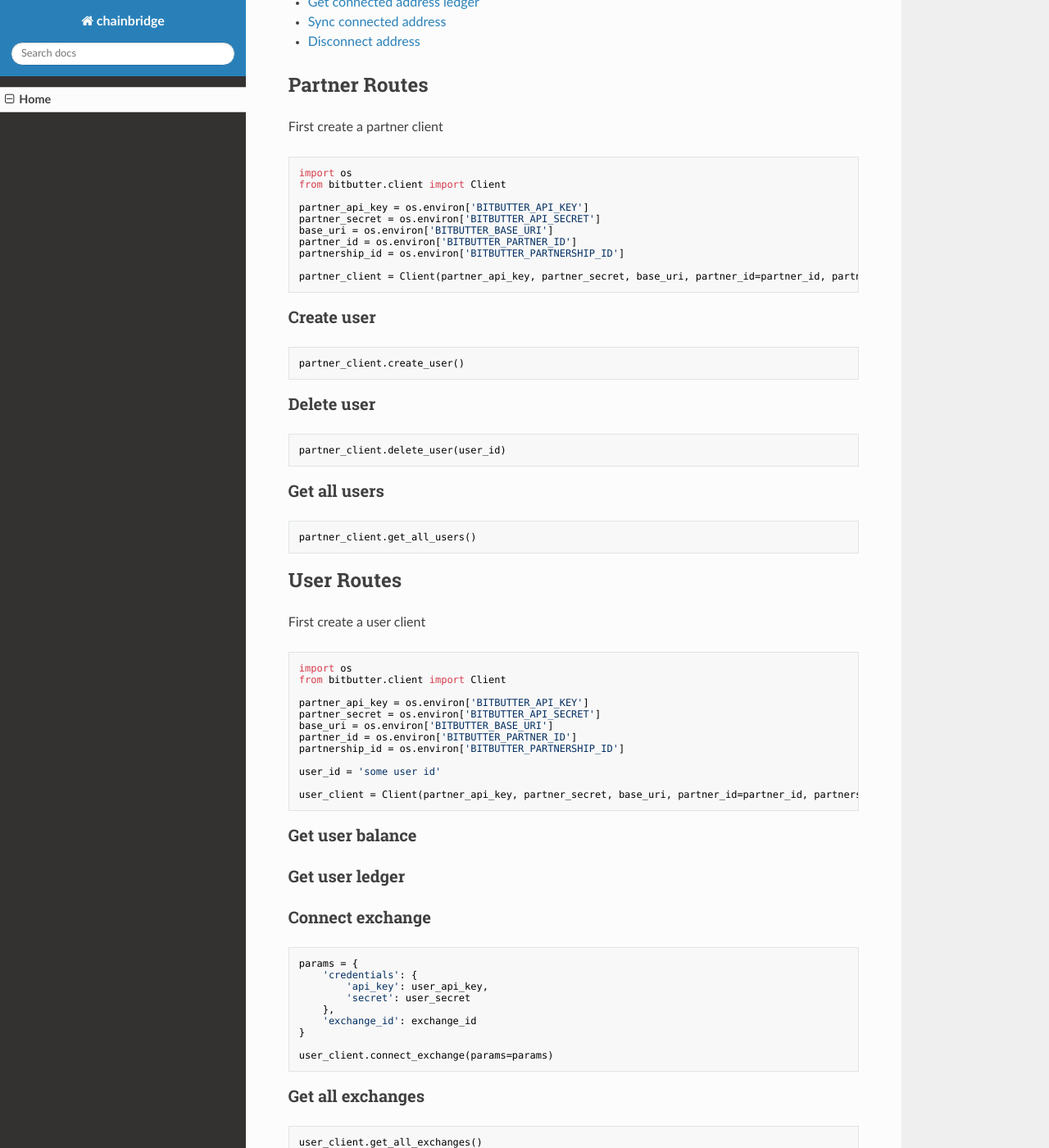
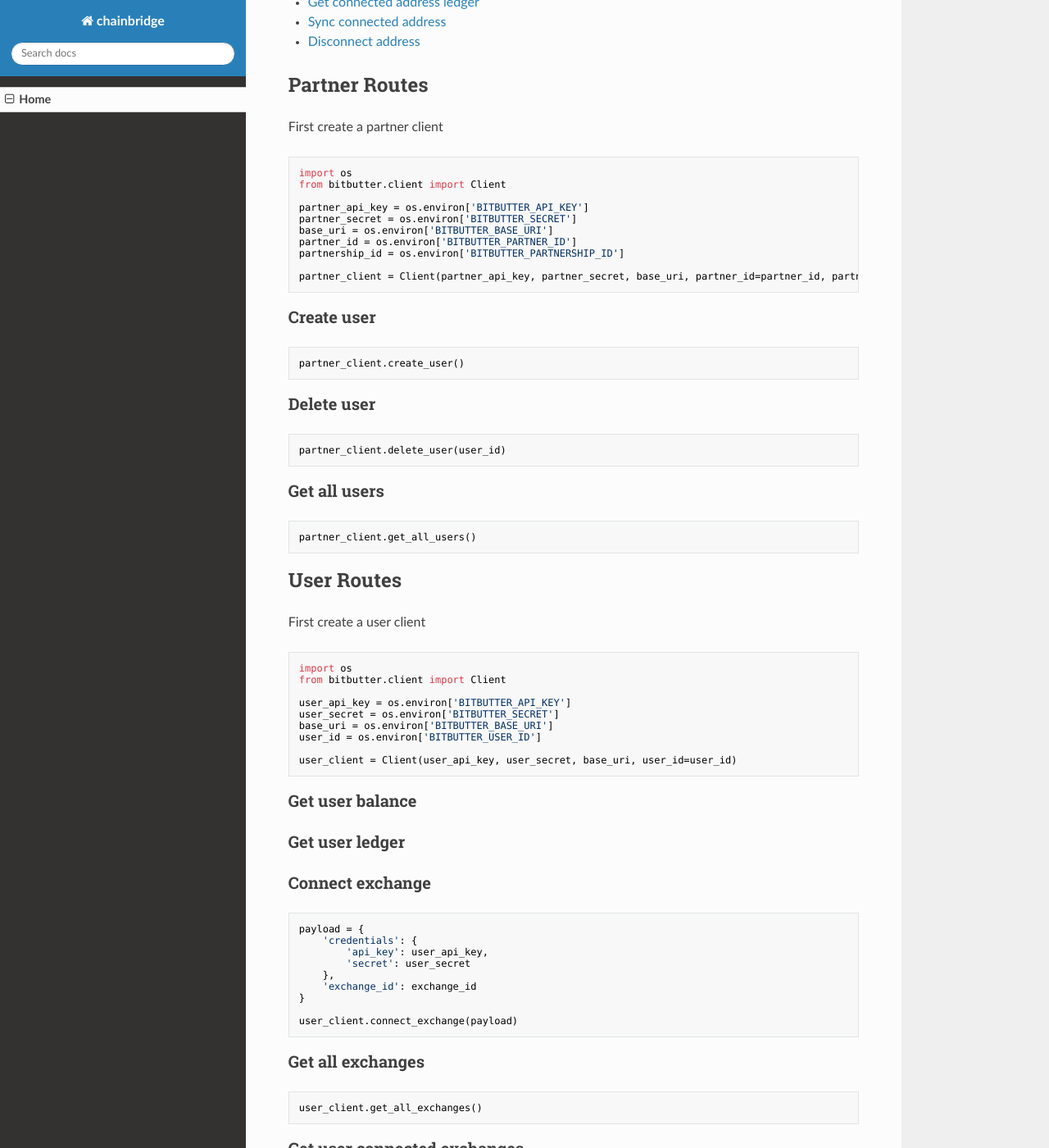
Before and after one commit to polyledger/bitbutter-python, an MkDocs documentation site: the page built from docs/index.md, in a window 1280 px wide and 1400 px high, scrolled down 814 px. Shown: the whole window at 82% size. Built offline with MkDocs 1.6.1, drawn with Linux system fonts in a browser that asks for light colours; nearby versions of some CDN libraries; old or Windows-style settings are respelled for this version of MkDocs; some of the changed text lies outside the part shown.

Commit message:
Init Client with user api keys, fix args in #connect_exchange(), add #get_user_connected_exchanges()

````diff
--- a/docs/index.md
+++ b/docs/index.md
@@ -39,7 +39,7 @@ import os
 from bitbutter.client import Client
 
 partner_api_key = os.environ['BITBUTTER_API_KEY']
-partner_secret = os.environ['BITBUTTER_API_SECRET']
+partner_secret = os.environ['BITBUTTER_SECRET']
 base_uri = os.environ['BITBUTTER_BASE_URI']
 partner_id = os.environ['BITBUTTER_PARTNER_ID']
 partnership_id = os.environ['BITBUTTER_PARTNERSHIP_ID']
@@ -73,15 +73,12 @@ First create a user client
 import os
 from bitbutter.client import Client
 
-partner_api_key = os.environ['BITBUTTER_API_KEY']
-partner_secret = os.environ['BITBUTTER_API_SECRET']
+user_api_key = os.environ['BITBUTTER_API_KEY']
+user_secret = os.environ['BITBUTTER_SECRET']
 base_uri = os.environ['BITBUTTER_BASE_URI']
-partner_id = os.environ['BITBUTTER_PARTNER_ID']
-partnership_id = os.environ['BITBUTTER_PARTNERSHIP_ID']
+user_id = os.environ['BITBUTTER_USER_ID']
 
-user_id = 'some user id'
-
-user_client = Client(partner_api_key, partner_secret, base_uri, partner_id=partner_id, partnership_id=partnership_id, user_id=user_id)
+user_client = Client(user_api_key, user_secret, base_uri, user_id=user_id)
 ```
 
 ### Get user balance
@@ -91,7 +88,7 @@ user_client = Client(partner_api_key, partner_secret, base_uri, partner_id=partn
 ### Connect exchange
 
 ```python
-params = {
+payload = {
     'credentials': {
         'api_key': user_api_key,
         'secret': user_secret
@@ -99,7 +96,7 @@ params = {
     'exchange_id': exchange_id
 }
 
-user_client.connect_exchange(params=params)
+user_client.connect_exchange(payload)
 ```
 
 ### Get all exchanges
@@ -109,6 +106,10 @@ user_client.get_all_exchanges()
 ```
 
 ### Get user connected exchanges
+
+```python
+user_client.get_user_connected_exchanges()
+```
 
 ### Get connected exchange balances
 
````
